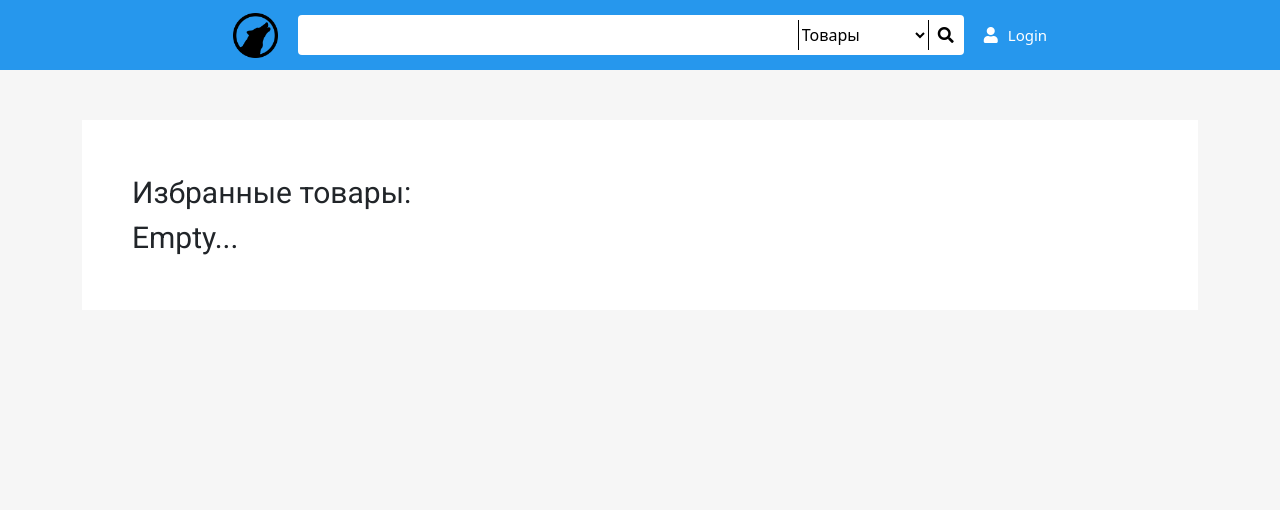
After one commit to BlackFox101/WebShop, a Symfony app: template templates/user/user_favorites.html.twig in a window 1280 px wide. The commit adds this page. Shown: the top 510 px of the page. Run offline with Twig, Linux system fonts and the light colour scheme; the template is opened without the code that fills it, so the values that code supplies are empty; some libraries are stand-ins or nearby versions.

Commit message:
Frontend-1. Страница избранных

```diff
--- a/public/css/shop.css
+++ b/public/css/shop.css
@@ -170,7 +170,7 @@
     resize: none;
     margin-top: 5px;
     margin-left: 5px;
-    max-width: 99%;
+    width: 99%;
     height: 89px;
 }
 
--- /dev/null
+++ b/public/css/user_favorites.css
@@ -0,0 +1,6 @@
+.favorites-container {
+    background-color: white;
+    padding: 50px;
+    font-family: "Roboto", sans-serif;
+    font-size: 30px;
+}
--- a/src/Controller/UserController.php
+++ b/src/Controller/UserController.php
@@ -30,7 +30,7 @@ class UserController extends AbstractController
     {
         $user = $security->getToken()->getUser();
         $items = $user->getFavouriteItems();
-        return $this->render('user/user_profile.twig', [
+        return $this->render('user/user_favorites.html.twig', [
             'controller_name' => 'UserController',
             'favouriteItems' => $items
         ]);
--- a/templates/pages/shop/shop.html.twig
+++ b/templates/pages/shop/shop.html.twig
@@ -16,7 +16,7 @@
             <div class="shop-info-container_top">
                 {% if app.user.getUserId == shop.getUser.getUserId %}
                     <div class="admin-shop">
-                        <textarea class="input-flex title-editor" placeholder='Введите название магазина...'></textarea>
+                        <textarea maxlength="36" class="input-flex title-editor" placeholder='Введите название магазина...'></textarea>
                         <div class="hidden_for_title_editor"> {{ shop.name }}</div>
                     </div>
                 {% endif %}
--- /dev/null
+++ b/templates/user/user_favorites.html.twig
@@ -0,0 +1,40 @@
+{% extends 'base.html.twig' %}
+
+{% block stylesheets %}
+    {{ parent() }}
+    <link rel="stylesheet" type="text/css" href="{{ asset('css/user_favorites.css') }}">
+{% endblock %}
+
+{% block title %}Избранное{% endblock %}
+
+{% block body %}
+    <div class="container ">
+        <div class="favorites-container">
+            <div class="my-favorites-title">Избранные товары:</div>
+            {% if favouriteItems %}
+                {% for item in favouriteItems %}
+                    <a id={{ item.getId }}>
+                        <div>
+                            <div>
+                                <img src={{ item.getShopItemImages[0] or 'https://files.sitepokupok.ru/stock/143247-6127888c.jpg'}} />
+                            </div>
+                            <div>
+                                <div>{{ item.getName }}</div>
+                                <div>{{ item.getDescription }}</div>
+                            </div>
+                        </div>
+                        <i type="start" class="fas fa-star"></i>
+                    </a>
+                {% endfor %}
+            {% endif %}
+            {% if not favouriteItems %}
+                <div>Empty...</div>
+            {% endif %}
+        </div>
+    </div>
+{% endblock %}
+
+{% block javascripts %}
+    {{ parent() }}
+    <script src="{{ asset('js/user_favorites.js') }}">
+{% endblock %}
```
Also changed, not shown: public/js/shop.js (+0 -10 lines), public/js/user_favorites.js (added).
